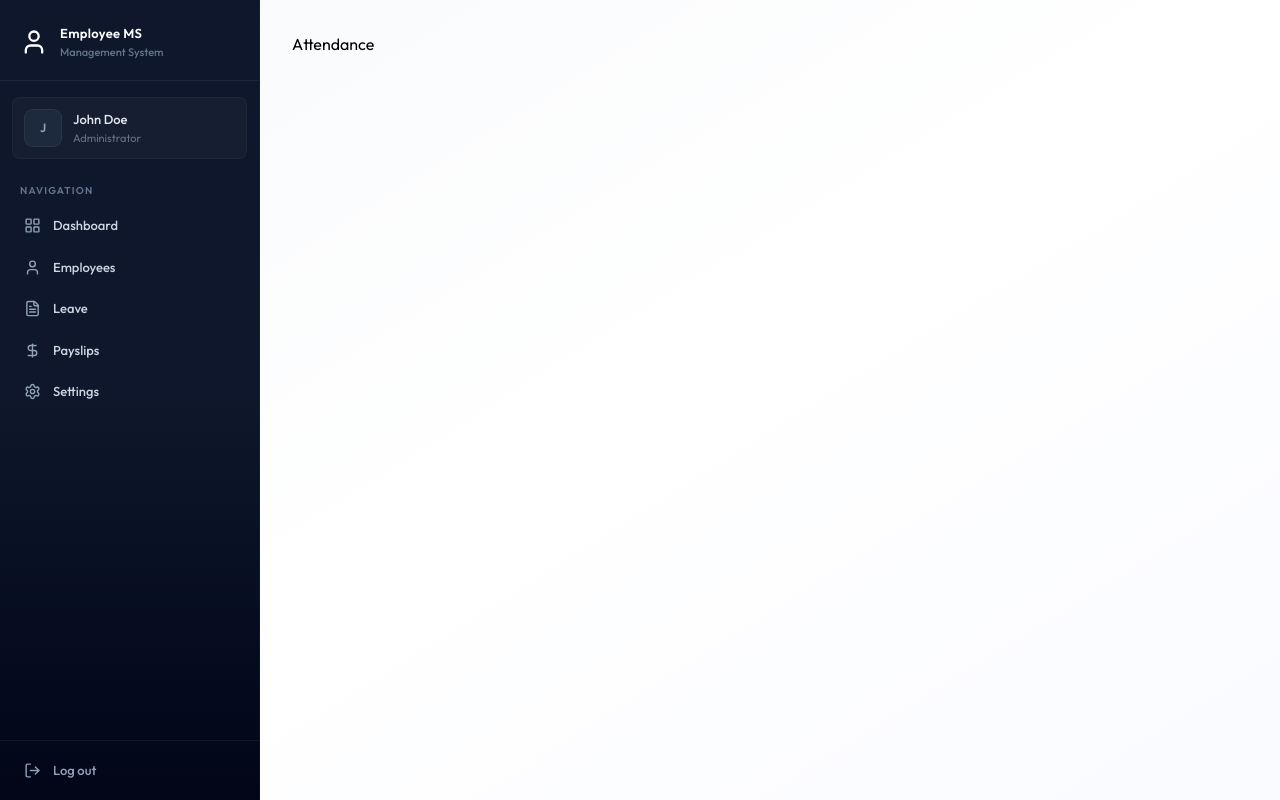
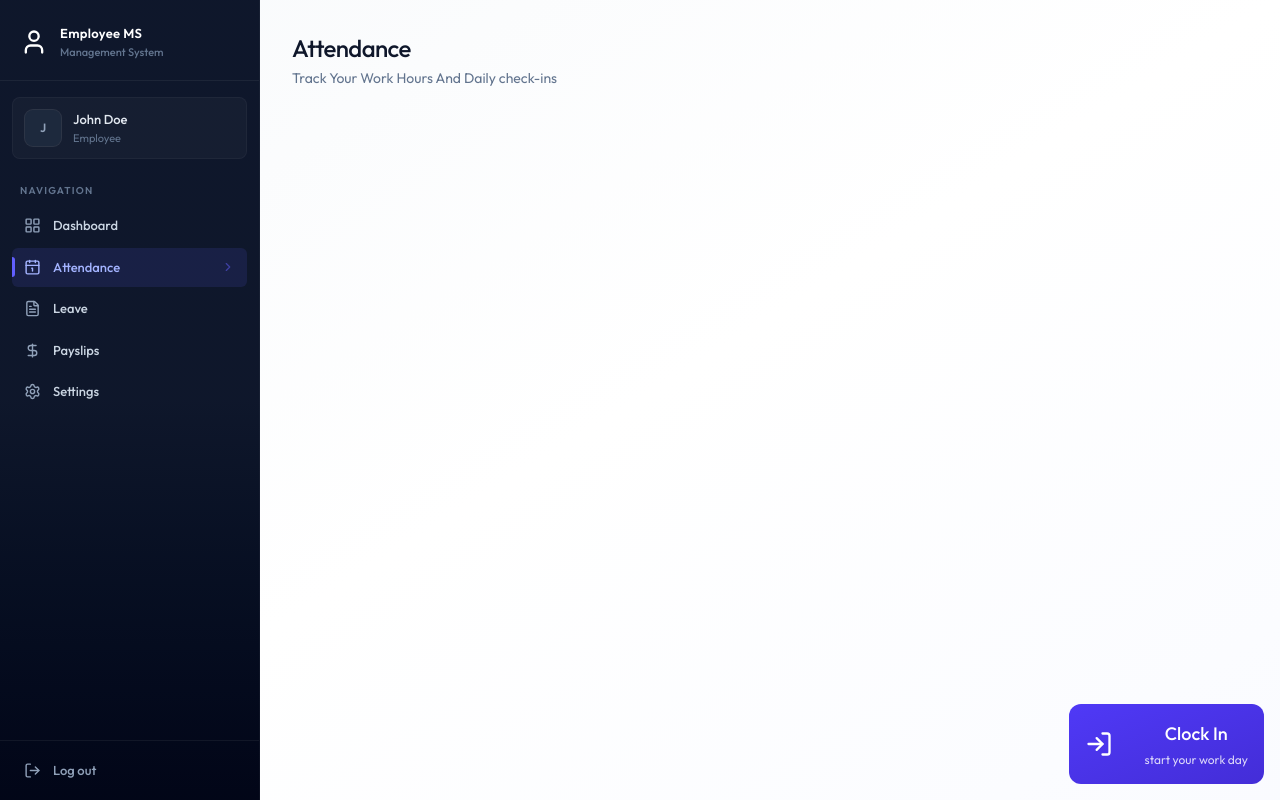
Before and after one commit to Tusharkumar200/Employee-Management-System, a React (Vite) app in the folder client/: page /attendance in a window 1280 px wide. Built offline with nearby package versions, Linux system fonts and the light colour scheme.

Commit message:
created a attendance page ui

```diff
--- a/client/src/components/Sidebar.jsx
+++ b/client/src/components/Sidebar.jsx
@@ -15,7 +15,7 @@
     // close mobile sidebar on route change
     useEffect(() => { setMobileOpen(false) }, [pathname])
 
-    const role = "ADMIN" || "EMPLOYEE";
+    const role = "" || "EMPLOYEE";
 
     const navItems = [
         { name: "Dashboard", href: "/dashboard", icon: LayoutGridIcon },
--- /dev/null
+++ b/client/src/components/attendance/AttendanceHistory.jsx
@@ -0,0 +1,9 @@
+import React from 'react'
+
+const AttendanceHistory = () => {
+  return (
+    <div>AttendanceHistory</div>
+  )
+}
+
+export default AttendanceHistory
--- /dev/null
+++ b/client/src/components/attendance/AttendanceStats.jsx
@@ -0,0 +1,9 @@
+import React from 'react'
+
+const AttendanceStats = () => {
+  return (
+    <div>AttendanceStats</div>
+  )
+}
+
+export default AttendanceStats
--- /dev/null
+++ b/client/src/components/attendance/CheckInButton.jsx
@@ -0,0 +1,38 @@
+import { Loader2Icon, LogInIcon, LogOutIcon } from 'lucide-react'
+import React, { useState } from 'react'
+
+const CheckInButton = ({todayRecord , onAction}) => {
+    const [loading, setLoading] = useState(false)
+
+    const handleAttendance = async ()=>{
+        setLoading(true)
+        setTimeout(()=>{
+            setLoading(false)
+            onAction()
+        },1000)
+    }
+
+    if(todayRecord?.checkOut){
+        return(
+            <div className='flex flex-col items-center justify-center p-8 bg-slate-50 rounded-2xl border border-slate-200'>
+                <h3 className='text-lg font-bold text-slate-900'>Work Day Completed</h3>
+                <p className='text-slate-500 text-sm mt-1'>Great job! See you tomorrow</p>
+            </div>
+        )
+    }
+    const isCheckedIn = !!todayRecord?.isCheckedIn;
+  return (
+    <div className='absolute bottom-4 right-4 flex flex-col z-1'>
+        <button onClick={handleAttendance} disabled={loading} className={`w-full max-w-xs flex justify-between items-center gap-8 p-4 rounded-xl bg-linear-to-br text-white ${isCheckedIn ? "from-slate-700 to-slate-900" : "from-indigo-600 to-indigo-700"}`}>
+            {loading ? <Loader2Icon className='size-7 animate-spin'/>: isCheckedIn ? <LogOutIcon className='size-7'/> :<LogInIcon className='size-7'/>}
+
+            <div className='relative flex flex-col items-center text-center'>
+                <h2 className='text-lg font-medium mb-1'>{loading ? "Processing..." : isCheckedIn ? "Clock Out" : "Clock In"}</h2>
+                <p className='text-xs opacity-80'>{isCheckedIn ? "Click to end your shift" : "start your work day"}</p>
+            </div>
+        </button>
+    </div>
+  )
+}
+
+export default CheckInButton
--- a/client/src/pages/Attendance.jsx
+++ b/client/src/pages/Attendance.jsx
@@ -1,7 +1,42 @@
+import { useCallback, useEffect, useState } from "react"
+import { dummyAttendanceData } from "../assets/assets"
+import Loading from '../components/Loading'
+import CheckInButton from "../components/attendance/CheckInButton"
+const Attendance = () => {
+  const [history, setHistory] = useState([])
+  const [loading, setLoading] = useState(true)
+  const [isDeleted, setIsDeleted] = useState(false)
 
-const Attendance = () => {
+  const fetchData = useCallback(async ()=>{
+    setHistory(dummyAttendanceData)
+    setTimeout(()=>{
+      setLoading(false)
+    },1000)
+  },[])
+
+  useEffect(()=>{
+    fetchData()
+  },[])
+
+  if(loading) return <Loading />
+
+  const today = new Date()
+  today.setHours(0,0,0,0)
+  const todayRecord = history.find((r)=> new Date(r.date).toDateString() === today.toDateString())
   return (
-    <div>Attendance</div>
+    <div className="animate-fade-in">
+      <div className="page-header">
+        <h1 className="page-title">Attendance</h1>
+        <p className="page-subtitle">Track Your Work Hours And Daily check-ins</p>
+      </div>
+      {isDeleted ? (
+        <div className="mb-8 p-6 bg-rose-50 border border-rose-200 rounded-2xl text-center">
+          <p className="tetxt-rose-600">You can no longer clock in or out because your employee records have been marked as deleted.</p>
+         </div>) : (
+          <div className="mb-8">
+            <CheckInButton todayRecord={todayRecord} onAction={fetchData}/>
+          </div> )}
+    </div>
   )
 }
 
--- a/client/src/pages/Employees.jsx
+++ b/client/src/pages/Employees.jsx
@@ -18,11 +18,11 @@
     setTimeout(() => {
       setLoading(false)
     }, 1000)
-  }, [])
+  }, [selectedDept])
 
   useEffect(() => {
     fetchEmployees();
-  }, [])
+  }, [fetchEmployees])
 
   const filtered = employees.filter((emp) => `${emp.firstName} ${emp.lastName} ${emp.position}`.toLowerCase().includes(search.toLowerCase()))
 
```
